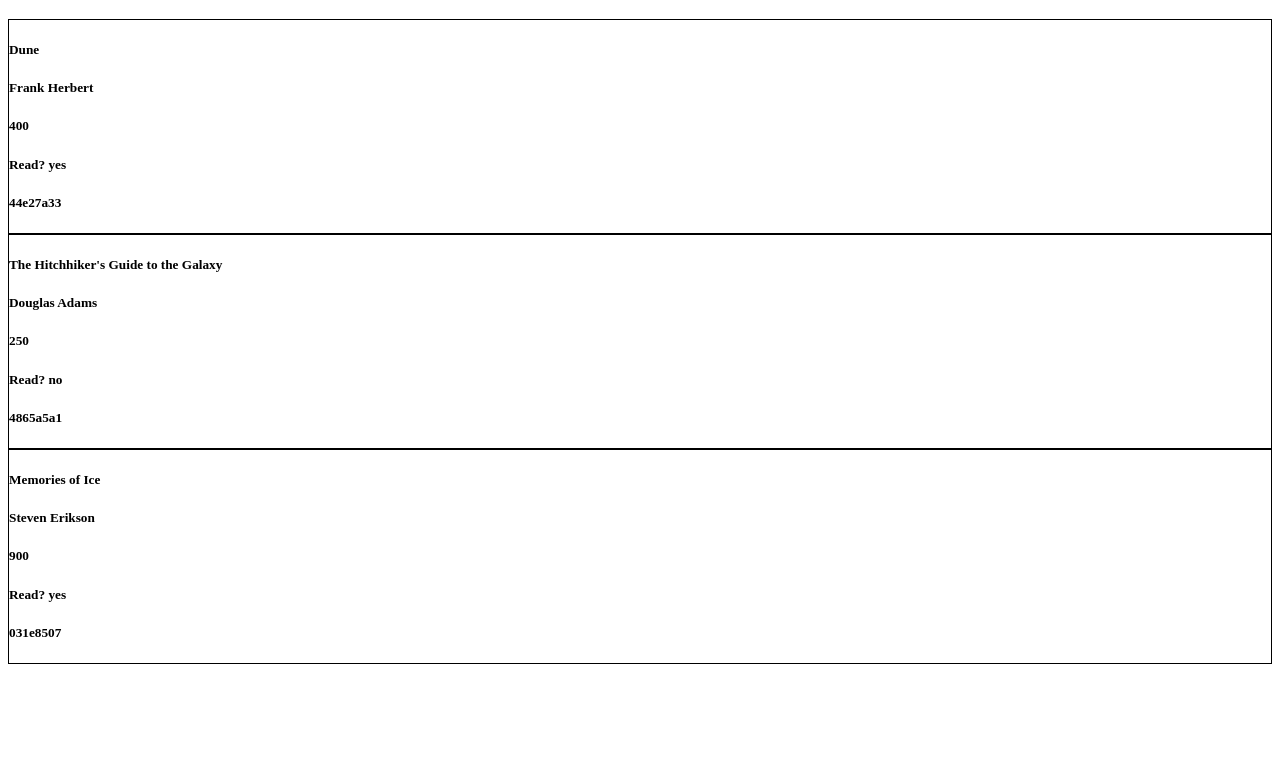
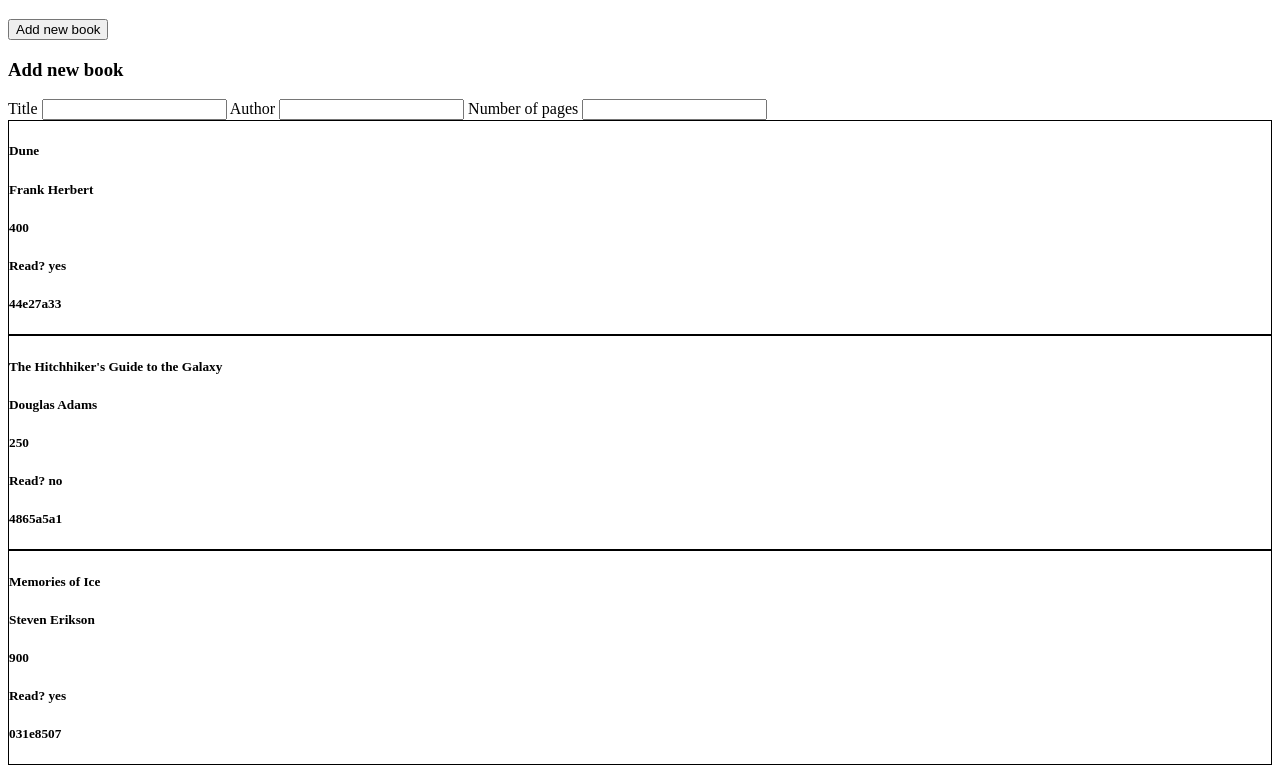
Before and after one commit to rotwang00/mylibrary, a plain HTML site: page index.html in a window 1280 px wide. Shown: the part 61-834 px from the top of the page. Before the commit the page ends 800 px from the top, so only its background shows below. Drawn offline with Linux system fonts and the light colour scheme.

Commit message:
Started New Book form

```diff
--- a/index.html
+++ b/index.html
@@ -10,7 +10,26 @@
 </head>
 <body>
     <h1>My Library</h1>
+    <button id="newBookButton">Add new book</button>
+    <div id="newBookPopup">
+        <!-- I can leave "action" blank, and the info will be submitted to this page.
+            I need to add a JS event listener to handle the data. -->
+        <form action="" class="form-container">
+            <h3>Add new book</h3>
 
+            <label for="title">Title</label>
+            <input type="text" name="title" required>
+
+            <label for="author">Author</label>
+            <input type="text" name="author" required>
+
+            <label for="pages">Number of pages</label>
+            <input type="number" name="pages" required>
+
+
+
+        </form>
+    </div>
     <div id="container"></div>
 
 </body>
--- a/main.js
+++ b/main.js
@@ -1,5 +1,10 @@
 let myLibrary = [];
 let container = document.getElementById("container");
+
+const newBookButton = document.getElementById("newBookButton");
+newBookButton.addEventListener('click', () => {
+    enterNewBookInfo();
+})
 
 function Book(title, author, pages, read, id) {
     this.title = title;
@@ -19,6 +24,10 @@ Book.prototype.info = function() {
         infoString += `, id = ${this.id}`;
         return infoString;
 };
+
+function enterNewBookInfo() {
+
+}
 
 function addBookToLibrary(newTitle, newAuthor, newPages, newRead) {
     const newId = Math.random().toString(16).slice(2);
```
Also changed, not shown: TODO.txt.
